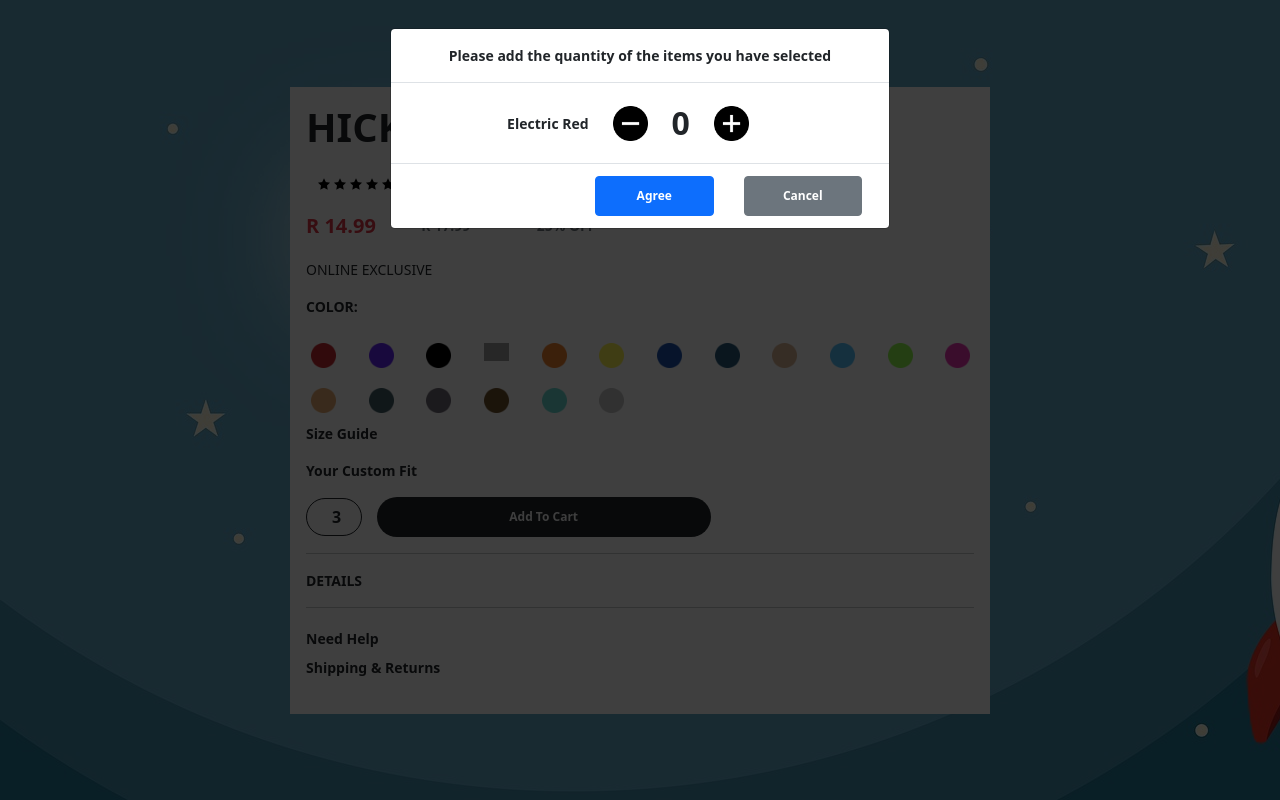
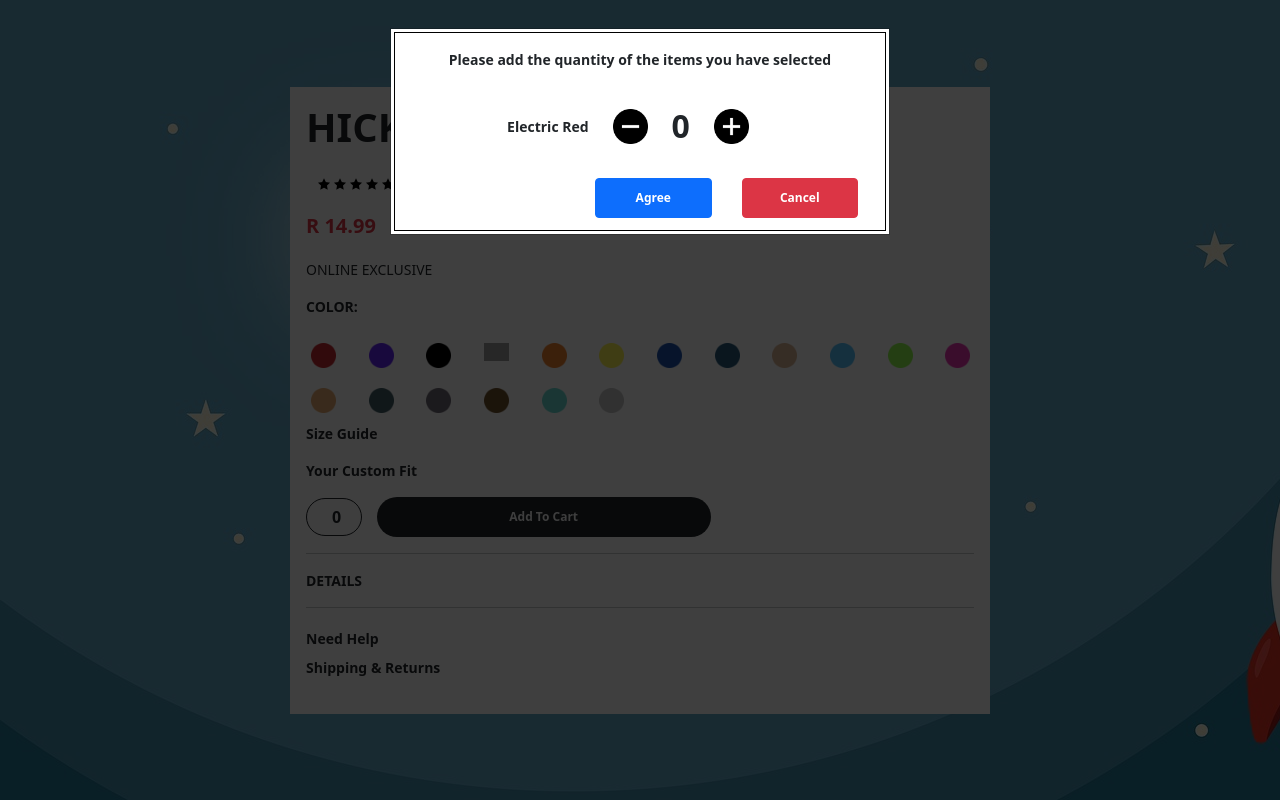
Before and after one commit to XolaniMgube/color-picker, a PHP site: page / in a window 1280 px wide, after a click on "Add To Cart". Run offline with PHP 8.4, Linux system fonts and the light colour scheme; grey boxes are pictures that could not be loaded.

Commit message:
min reqs met for Deliverable 1

```diff
--- a/css/style.css
+++ b/css/style.css
@@ -35,11 +35,6 @@ a {
   cursor: pointer;
 }
 
-/* #color-circles div img:active {
-  border: 2px solid black;
-  border-radius: 25px;
-} */
-
 .toggle-border {
   border: 2px solid black;
   border-radius: 25px;
@@ -58,16 +53,23 @@ button.btn {
   margin: 0 15px
 }
 
+.modal-content {
+  outline: 1px solid black;
+  outline-offset: -5px;
+}
+
 .modal-body img{
   width: 35px;
   cursor: pointer;
 }
 
-@media only screen and (max-width: 575px) {
+/* @media only screen and (max-width: 575px) {
   .px-3 {
     padding-left: 0;
   }
-}
+} */
+
+
 
 
 /* #maroon {
--- a/index.html
+++ b/index.html
@@ -126,7 +126,7 @@
 
 
     <div id="cart" class="d-flex align-items-center">
-      <div class="badge rounded-pill bg-light text-dark border border-dark col-3 col-sm-1">3</div>
+      <div class="badge rounded-pill bg-light text-dark border border-dark col-3 col-sm-1">0</div>
       <button class="btn text-light bg-dark rounded-pill col-8 col-sm-6" data-bs-toggle="modal"
         data-bs-target="#exampleModal">Add To Cart</button>
     </div>
@@ -134,8 +134,8 @@
     <!-- Modal -->
     <div class="modal fade" id="exampleModal" tabindex="-1" aria-labelledby="exampleModalLabel" aria-hidden="true">
       <div class="modal-dialog">
-        <div class="modal-content">
-          <div class="modal-header d-flex justify-content-center">
+        <div class="modal-content rounded-0 p-1">
+          <div class="modal-header border-0 d-flex justify-content-center">
             <p class="modal-title small text-center" id="exampleModalLabel">Please add the quantity of the items you have selected</p>
           </div>
           <div class="modal-body d-flex align-items-center justify-content-center">
@@ -144,9 +144,9 @@
             <span class="fs-2">0</span>
             <img src="./images/plus.png" alt="plus" class="mx-4">
           </div>
-          <div class="modal-footer">
+          <div class="modal-footer border-0">
             <button type="button" class="btn btn-primary px-2 col-3">Agree</button>
-            <button type="button" class="btn btn-secondary px-2 col-3" data-bs-dismiss="modal">Cancel</button>
+            <button type="button" class="btn btn-danger px-2 col-3" data-bs-dismiss="modal">Cancel</button>
           </div>
         </div>
       </div>
--- a/js/main.js
+++ b/js/main.js
@@ -2,18 +2,17 @@
 
 "use strict";
 
+function targetColorCircles(event) {
+  let target = event.currentTarget;
+  let colorImage = document.querySelectorAll(".color-image");
+  let currentColor = document.querySelector(".current-color");
 
-
-let colorImage = document.querySelectorAll('.color-image')
-let currentColor = document.querySelector('.current-color')
-// console.log(currentColor.innerText)
-console.log(colorImage[1].classList[1])
-
-// console.log(element)
-
-for (let i = 0; i < colorImage.length; i++) {
-  colorImage[i].addEventListener("click", () => {
-    colorImage[i].classList.toggle("toggle-border")
-    currentColor.innerText = colorImage[i].classList[1].toUpperCase()
-  })
+  for (let i = 0; i < colorImage.length; i++) {
+    if (colorImage[i] == target) {
+      colorImage[i].classList.toggle("toggle-border");
+      currentColor.innerText = target.classList[1].toUpperCase()
+    } else if (colorImage[i] != target) {
+      colorImage[i].classList.remove("toggle-border");
+    }
+  }
 }
```
Also changed, not shown: other parts of index.html (+18 -18 lines).
